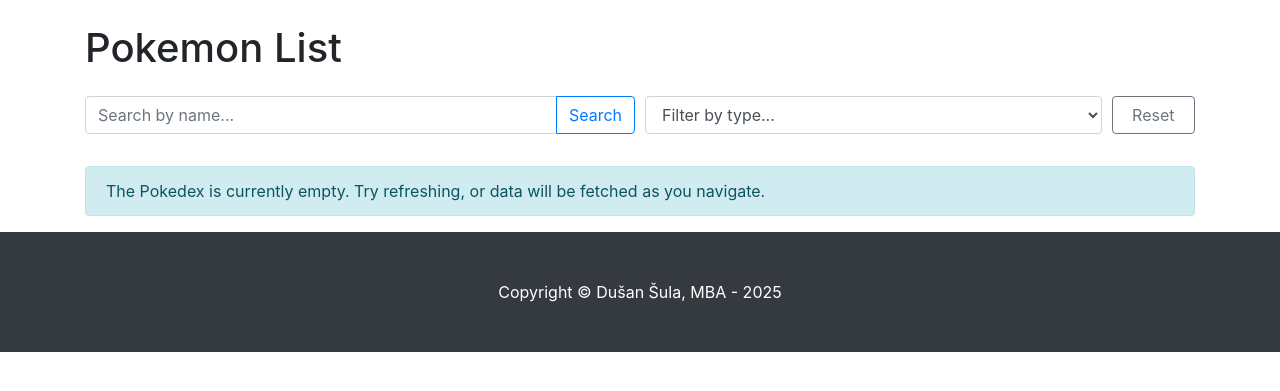
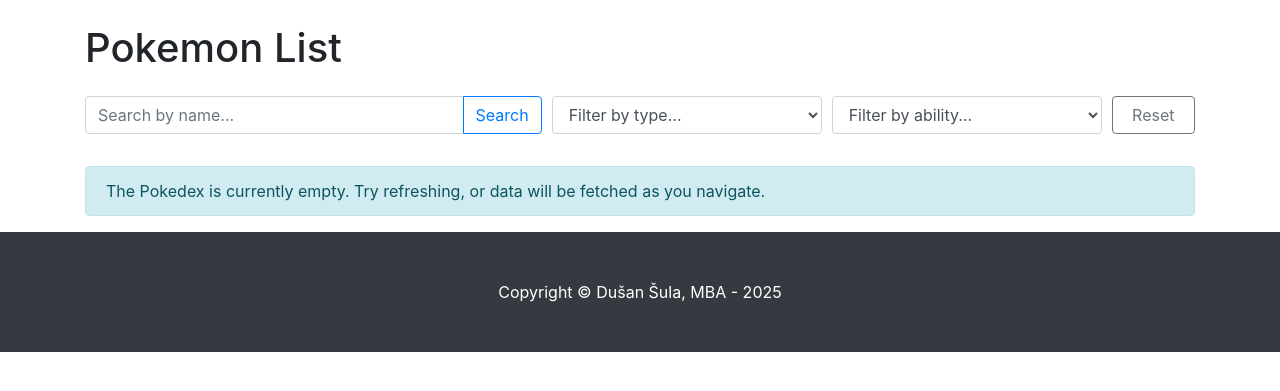
Before and after one commit to aBoo-Investments/Pokedex-Challenge, a Django app: page /pokemon/ in a window 1280 px wide. Shown: the part 56-447 px from the top of the page. Run offline with Django 4.2, Linux system fonts and the light colour scheme; data that the repository does not hold is empty; some libraries are stand-ins or nearby versions.

Commit message:
Add ability filtering and enhance Pokemon detail handling.
Introduced the ability filter in the Pokémon list view, extending search functionality. Enhanced data fetching by including stats and improving integration with the PokeAPI. Refactored detail views to leverage reusable fetching logic for clean and consistent implementation.

```diff
--- a/pokedex_app/models.py
+++ b/pokedex_app/models.py
@@ -22,6 +22,7 @@
     sprite_url = models.URLField(max_length=255, null=True, blank=True)
     types = models.ManyToManyField(Type, related_name='pokemons')
     abilities = models.ManyToManyField(Ability, related_name='pokemons')
+    stats = models.JSONField(null=True, blank=True)
 
     def __str__(self):
         return self.name.capitalize()
--- a/pokedex_app/templates/pokedex_app/pokemon_list.html
+++ b/pokedex_app/templates/pokedex_app/pokemon_list.html
@@ -9,21 +9,30 @@
 
 <form method="GET" action="{% url 'pokemon_list' %}" class="mb-4">
     <div class="form-row align-items-end">
-        <div class="col-md-6 mb-2">
+        <div class="col-md-5 mb-2">
             <label for="pokemonNameSearch" class="sr-only">Search by name</label>
             <div class="input-group">
-                <input type="text" name="q" id="pokemonNameSearch" class="form-control" placeholder="Search by name..." value="{{ query|default:'' }}" {% if selected_type_name %}disabled{% endif %}>
+                <input type="text" name="q" id="pokemonNameSearch" class="form-control" placeholder="Search by name..." value="{{ query|default:'' }}" {% if selected_type_name or selected_ability_name %}disabled{% endif %}>
                 <div class="input-group-append">
-                    <button class="btn btn-outline-primary" type="submit" {% if selected_type_name %}disabled{% endif %}>Search</button>
+                    <button class="btn btn-outline-primary" type="submit" {% if selected_type_name or selected_ability_name %}disabled{% endif %}>Search</button>
                 </div>
             </div>
         </div>
-        <div class="col-md-5 mb-2">
+        <div class="col-md-3 mb-2">
             <label for="typeFilterSelect" class="sr-only">Filter by type</label>
-            <select name="type_filter_name" id="typeFilterSelect" class="form-control" onchange="this.form.submit()" {% if query %}disabled{% endif %}>
+            <select name="type_filter_name" id="typeFilterSelect" class="form-control" onchange="this.form.submit()" {% if query or selected_ability_name %}disabled{% endif %}>
                 <option value="">Filter by type...</option>
                 {% for type_obj in all_types_for_filter %}
                     <option value="{{ type_obj.name }}" {% if type_obj.name == selected_type_name %}selected{% endif %}>{{ type_obj.name|capfirst }}</option>
+                {% endfor %}
+            </select>
+        </div>
+        <div class="col-md-3 mb-2">
+            <label for="abilityFilterSelect" class="sr-only">Filter by ability</label>
+            <select name="ability_filter_name" id="abilityFilterSelect" class="form-control" onchange="this.form.submit()" {% if query or selected_type_name %}disabled{% endif %}>
+                <option value="">Filter by ability...</option>
+                {% for ability_obj in all_abilities_for_filter %}
+                    <option value="{{ ability_obj.name }}" {% if ability_obj.name == selected_ability_name %}selected{% endif %}>{{ ability_obj.name|capfirst }}</option>
                 {% endfor %}
             </select>
         </div>
--- a/pokedex_app/views.py
+++ b/pokedex_app/views.py
@@ -3,50 +3,82 @@
 import requests
 from .models import Pokemon, Type, Ability # Import new models
 from django.core.paginator import Paginator, EmptyPage, PageNotAnInteger # For DB pagination
+# from django.db import models # This was an erroneously added import by the model
 
 # Create your views here.
 
 def get_or_fetch_pokemon_details(pokemon_name_or_id):
-    """Helper function to get Pokemon from DB or fetch from API and save."""
+    """Helper: Gets Pokemon from DB. If stats are missing or Pokemon not found, fetches/updates from API."""
+    identifier_kwargs = {}
+    if isinstance(pokemon_name_or_id, int):
+        identifier_kwargs['pokeapi_id'] = pokemon_name_or_id
+        fetch_name_or_id_for_api = str(pokemon_name_or_id) # API needs string for ID too
+    else:
+        name_lower = str(pokemon_name_or_id).lower()
+        identifier_kwargs['name'] = name_lower
+        fetch_name_or_id_for_api = name_lower
+
     try:
-        if isinstance(pokemon_name_or_id, int):
-            pokemon_obj = Pokemon.objects.get(pokeapi_id=pokemon_name_or_id)
-        else:
-            pokemon_obj = Pokemon.objects.get(name=str(pokemon_name_or_id).lower())
-        print(f"[DB CACHE] Fetched {pokemon_obj.name} from DB for list/filter.")
+        pokemon_obj = Pokemon.objects.get(**identifier_kwargs)
+        if not pokemon_obj.stats: # If stats are missing, force API re-fetch and update
+            print(f"[DB STATS MISSING] Stats missing for {pokemon_obj.name}. Will re-sync from API.")
+            raise Pokemon.DoesNotExist # Treat as if not found to trigger API path
+        print(f"[DB CACHE HIT] Fetched {pokemon_obj.name} from DB (with stats).")
         return pokemon_obj
     except Pokemon.DoesNotExist:
-        print(f"[API FETCH] {pokemon_name_or_id} not in DB, fetching from API for list/filter.")
-        api_url = f'https://pokeapi.co/api/v2/pokemon/{str(pokemon_name_or_id).lower()}/'
+        print(f"[API SYNC] {fetch_name_or_id_for_api} not in DB or needs stats update. Syncing from API.")
+        api_url = f'https://pokeapi.co/api/v2/pokemon/{fetch_name_or_id_for_api}/' # No trailing comma
         response = requests.get(api_url)
+
         if response.status_code == 200:
             data = response.json()
+            api_stats = {stat['stat']['name']: stat['base_stat'] for stat in data.get('stats', [])}
+
+            defaults = {
+                'name': data.get('name').lower(),
+                'pokeapi_id': data.get('id'),
+                'height': data.get('height'),
+                'weight': data.get('weight'),
+                'sprite_url': data.get('sprites', {}).get('front_default'),
+                'stats': api_stats
+            }
+
+            # Use the original identifier_kwargs for lookup in update_or_create
+            # This ensures we find by name if name was passed, or by ID if ID was passed.
+            # The defaults will then update all fields, including potentially name (if API differs) or ID.
+            pokemon_obj, created = Pokemon.objects.update_or_create(
+                **identifier_kwargs,
+                defaults=defaults
+            )
+
+            # Update types
             db_types = []
             for type_info in data.get('types', []):
                 type_obj, _ = Type.objects.get_or_create(name=type_info['type']['name'])
                 db_types.append(type_obj)
+            pokemon_obj.types.set(db_types)
+
+            # Update abilities
             db_abilities = []
             for ability_info in data.get('abilities', []):
                 ability_obj, _ = Ability.objects.get_or_create(name=ability_info['ability']['name'])
                 db_abilities.append(ability_obj)
+            pokemon_obj.abilities.set(db_abilities) # Save abilities after setting them
 
-            new_pokemon_obj = Pokemon.objects.create(
-                pokeapi_id=data.get('id'),
-                name=data.get('name'),
-                height=data.get('height'),
-                weight=data.get('weight'),
-                sprite_url=data.get('sprites', {}).get('front_default')
-            )
-            new_pokemon_obj.types.set(db_types)
-            new_pokemon_obj.abilities.set(db_abilities)
-            return new_pokemon_obj
-        return None
+            action = "CREATED" if created else "UPDATED"
+            print(f"[API SYNC] Pokemon {pokemon_obj.name} {action} in DB.")
+            return pokemon_obj
+        else:
+            print(f"[API SYNC ERROR] Failed to fetch {fetch_name_or_id_for_api} from API. Status: {response.status_code}")
+            return None
 
 def pokemon_list(request):
     query = request.GET.get('q')
     selected_type_name = request.GET.get('type_filter_name')
+    selected_ability_name = request.GET.get('ability_filter_name')
     search_error = None
     all_types_for_filter = []
+    all_abilities_for_filter = []
 
     # Fetch all available Pokemon types for the filter dropdown (same as before)
     all_types_from_db = Type.objects.all().order_by('name')
@@ -65,23 +97,37 @@
     else:
         all_types_for_filter = list(all_types_from_db)
 
+    # Fetch all available Pokemon abilities for the filter dropdown
+    all_abilities_from_db = Ability.objects.all().order_by('name')
+    if not all_abilities_from_db:
+        print("[ABILITY SEED] No abilities in DB, fetching from API.")
+        try:
+            # PokeAPI ability endpoint might be paginated, but let's try a high limit
+            # There are around 300-400 abilities
+            abilities_response = requests.get('https://pokeapi.co/api/v2/ability?limit=400')
+            if abilities_response.status_code == 200:
+                api_abilities_results = abilities_response.json().get('results', [])
+                for api_ability in api_abilities_results:
+                    ability_obj, _ = Ability.objects.get_or_create(name=api_ability['name'])
+                    all_abilities_for_filter.append(ability_obj)
+                print(f"[ABILITY SEED] Fetched and saved {len(all_abilities_for_filter)} abilities.")
+            else:
+                search_error = (search_error or "") + " Could not fetch Pokemon abilities for filtering."
+        except requests.RequestException:
+            search_error = (search_error or "") + " Error connecting to API to fetch abilities."
+    else:
+        all_abilities_for_filter = list(all_abilities_from_db)
+
     pokemon_queryset = Pokemon.objects.all().order_by('pokeapi_id')
 
-    if query and not selected_type_name:
-        # Search by name (same as before)
-        try:
-            pokemon_obj = Pokemon.objects.get(name=query.lower())
+    if query and not selected_type_name and not selected_ability_name:
+        pokemon_obj = get_or_fetch_pokemon_details(query)
+        if pokemon_obj:
             return redirect(reverse('pokemon_detail', kwargs={'pokemon_name': pokemon_obj.name}))
-        except Pokemon.DoesNotExist:
-            api_url = f'https://pokeapi.co/api/v2/pokemon/{query.lower()}/'
-            response = requests.get(api_url)
-            if response.status_code == 200:
-                # The detail view will handle saving this new Pokemon to DB
-                return redirect(reverse('pokemon_detail', kwargs={'pokemon_name': query.lower()}))
-            else:
-                search_error = f"Pokemon '{query}' not found."
+        else:
+            search_error = f"Pokemon '{query}' not found."
 
-    elif selected_type_name:
+    elif selected_type_name and not query and not selected_ability_name:
         # Filter by type
         # First, check if we have any Pokemon of this type in DB
         current_db_pokemon_of_type_count = Pokemon.objects.filter(types__name=selected_type_name).count()
@@ -89,7 +135,7 @@
         # Fetch all Pokemon of this type from API to ensure DB is complete for this type
         # This can be slow for types with many Pokemon if they are not already in DB.
         # Consider adding a flag or a more sophisticated check if this is too slow.
-        print(f"[TYPE FILTER] Filtering by type: {selected_type_name}. Pokemon in DB: {current_db_pokemon_of_type_count}")
+        print(f"[TYPE FILTER] Filtering by type: {selected_type_name}.")
         try:
             type_api_url = f'https://pokeapi.co/api/v2/type/{selected_type_name.lower()}/'
             type_response = requests.get(type_api_url)
@@ -115,9 +161,19 @@
             search_error = f"API error when fetching type details for {selected_type_name}: {e}"
             pokemon_queryset = pokemon_queryset.filter(types__name=selected_type_name) # Fallback
 
+    elif selected_ability_name and not query and not selected_type_name:
+        # Filter by ability
+        print(f"[ABILITY FILTER] Filtering by ability: {selected_ability_name}.")
+        # Similar to type: fetch all Pokemon with this ability from API to ensure DB is complete.
+        # This is a simplified version for now, filtering on existing DB data.
+        # A full implementation would hit the ability endpoint and use get_or_fetch_pokemon_details.
+        pokemon_queryset = pokemon_queryset.filter(abilities__name=selected_ability_name)
+        if not pokemon_queryset.exists() and not search_error:
+             search_error = f"No Pokémon with ability '{selected_ability_name.capitalize()}' found in the local database. Full fetch for abilities not yet implemented for list view."
+
     # Initial DB seeding (if no filters/query and DB is sparse)
     # Check total Pokemon in DB, not just current queryset, to decide on seeding.
-    if Pokemon.objects.count() < 20 and not query and not selected_type_name:
+    if Pokemon.objects.count() < 20 and not query and not selected_type_name and not selected_ability_name:
         print("[DB SEED] DB has less than 20 Pokemon, attempting to seed first 20 from API.")
         try:
             initial_response = requests.get('https://pokeapi.co/api/v2/pokemon?limit=20')
@@ -144,7 +200,9 @@
         'search_error': search_error,
         'query': query,
         'all_types_for_filter': all_types_for_filter,
-        'selected_type_name': selected_type_name
+        'selected_type_name': selected_type_name,
+        'all_abilities_for_filter': all_abilities_for_filter,
+        'selected_ability_name': selected_ability_name
     }
     return render(request, 'pokedex_app/pokemon_list.html', context)
 
@@ -153,10 +211,9 @@
 
 def pokemon_detail(request, pokemon_name):
     pokemon_name_lower = pokemon_name.lower()
-    try:
-        # Try to fetch from DB first
-        pokemon_obj = Pokemon.objects.get(name=pokemon_name_lower)
-        # Construct pokemon_data dictionary from the DB object
+    pokemon_obj = get_or_fetch_pokemon_details(pokemon_name_lower)
+
+    if pokemon_obj:
         pokemon_data_dict = {
             'id': pokemon_obj.pokeapi_id,
             'name': pokemon_obj.name.capitalize(),
@@ -164,79 +221,18 @@
             'weight': pokemon_obj.weight,
             'abilities': [ability.name for ability in pokemon_obj.abilities.all()],
             'types': [ptype.name for ptype in pokemon_obj.types.all()],
-            'sprite_front': pokemon_obj.sprite_url
+            'sprite_front': pokemon_obj.sprite_url,
+            'stats': pokemon_obj.stats if pokemon_obj.stats else {}
         }
-        # Reconstruct stats if you decide to store them as JSON or separate model later
-        # For now, if we have the basic data from DB, we might not have stats unless fetched.
-        # To keep it simple, if found in DB, we assume we have what we need for display.
-        # If stats are critical, we'd fetch them if not in pokemon_data_dict.
-
         context = {
             'pokemon_name': pokemon_obj.name.capitalize(),
             'pokemon_data': pokemon_data_dict,
             'error': None
         }
-        print(f"[DB CACHE] Fetched {pokemon_name_lower} from DB.") # Log DB hit
-
-    except Pokemon.DoesNotExist:
-        # Not in DB, fetch from API
-        print(f"[API FETCH] {pokemon_name_lower} not in DB, fetching from API.") # Log API fetch
-        api_url = f'https://pokeapi.co/api/v2/pokemon/{pokemon_name_lower()}/'
-        response = requests.get(api_url)
+    else:
         context = {
             'pokemon_name': pokemon_name.capitalize(),
             'pokemon_data': None,
-            'error': None
+            'error': f"Could not find or fetch data for {pokemon_name.capitalize()}."
         }
-
-        if response.status_code == 200:
-            data = response.json()
-
-            # Create or update Type and Ability objects
-            db_types = []
-            for type_info in data.get('types', []):
-                type_name = type_info['type']['name']
-                type_obj, _ = Type.objects.get_or_create(name=type_name)
-                db_types.append(type_obj)
-
-            db_abilities = []
-            for ability_info in data.get('abilities', []):
-                ability_name = ability_info['ability']['name']
-                ability_obj, _ = Ability.objects.get_or_create(name=ability_name)
-                db_abilities.append(ability_obj)
-
-            # Create Pokemon object in DB
-            pokemon_obj = Pokemon.objects.create(
-                pokeapi_id=data.get('id'),
-                name=data.get('name'),
-                height=data.get('height'),
-                weight=data.get('weight'),
-                sprite_url=data.get('sprites', {}).get('front_default')
-            )
-            pokemon_obj.types.set(db_types)
-            pokemon_obj.abilities.set(db_abilities)
-
-            # Construct pokemon_data for the template from API data (same as before, essentially)
-            context['pokemon_data'] = {
-                'id': data.get('id'),
-                'name': data.get('name').capitalize(),
-                'height': data.get('height'),
-                'weight': data.get('weight'),
-                'abilities': [a.name for a in db_abilities],
-                'types': [t.name for t in db_types],
-                'stats': {stat['stat']['name']: stat['base_stat'] for stat in data.get('stats', [])},
-                'sprite_front': data.get('sprites', {}).get('front_default')
-            }
-        else:
-            context['error'] = f"Could not fetch data for {pokemon_name.capitalize()} from API. Status: {response.status_code}"
-
-    except Exception as e:
-        # Catch any other unexpected errors during DB or API interaction
-        print(f"[ERROR] Unexpected error in pokemon_detail for {pokemon_name_lower}: {e}")
-        context = {
-            'pokemon_name': pokemon_name.capitalize(),
-            'pokemon_data': None,
-            'error': f"An unexpected error occurred while fetching data for {pokemon_name.capitalize()}."
-        }
-
     return render(request, 'pokedex_app/pokemon_detail.html', context)
```
